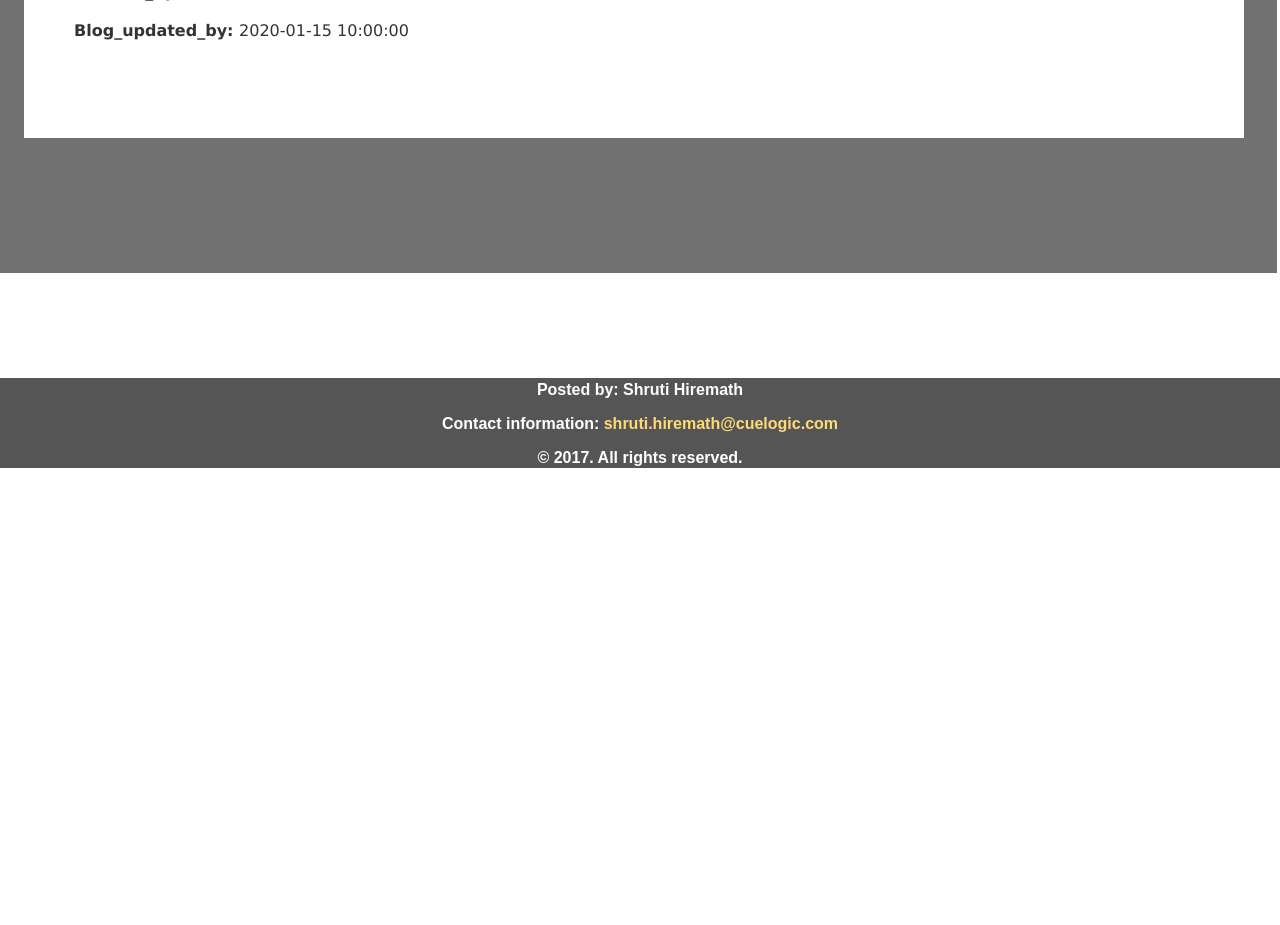
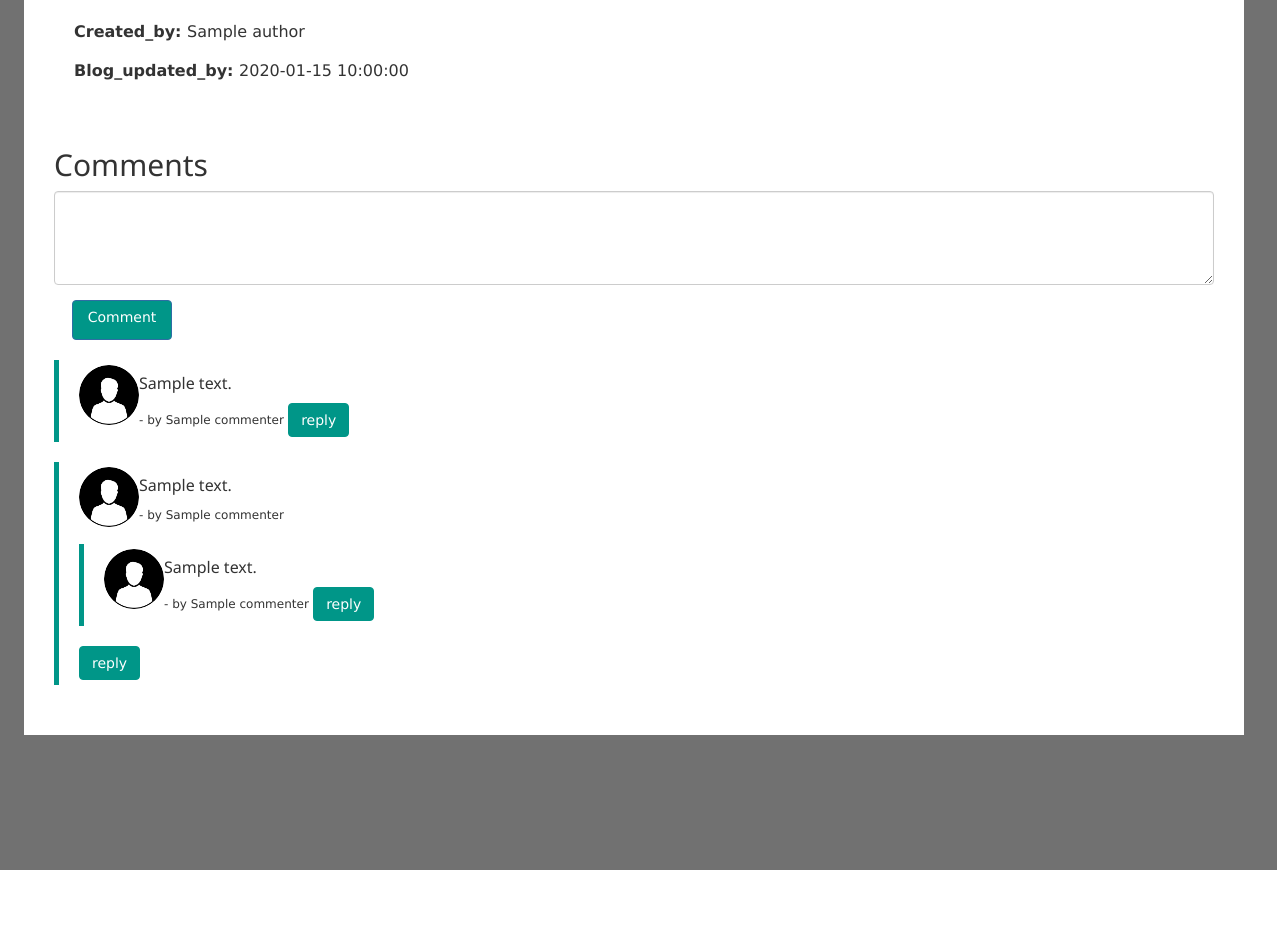
Before and after one commit to shrutih-cuelogic/Flask-Training, a Flask app: template Flask-Pracs/app/templates/auth/view_all_blogs.html in a window 1280 px wide. Shown: the part 684-1609 px from the top of the page. Before the commit the page ends 1152 px from the top, so only its background shows below. Run offline with Flask 2, Linux system fonts and the light colour scheme; tables that the repository leaves empty hold one stand-in row (values such as "Sample post"); the template is opened without the code that fills it: values that come from a table or form of the project are taken from there, most other values are stand-ins (such as "Sample title", 1, 10 or a date in 2020); some libraries are stand-ins or nearby versions.

Commit message:
implemented user comment functionality

```diff
--- a/Flask-Pracs/app/__init__.py
+++ b/Flask-Pracs/app/__init__.py
@@ -40,6 +40,7 @@ app.register_blueprint(blog_blueprint)
 # This will create the database file using SQLAlchemy
 admin.add_view(ModelView(models.User, db.session))
 admin.add_view(ModelView(models.Blog, db.session))
+admin.add_view(ModelView(models.UserComment, db.session))
 
 from app.auth.models import *
 
--- a/Flask-Pracs/app/auth/forms.py
+++ b/Flask-Pracs/app/auth/forms.py
@@ -1,4 +1,4 @@
-from flask_wtf import Form
+from flask_wtf import FlaskForm
 from wtforms import (
 StringField,
 TextAreaField,
@@ -13,7 +13,7 @@ validators
 GENDER =[('Male','M'),('Female','F')]
 
 # Register Form Class
-class RegisterForm(Form):
+class RegisterForm(FlaskForm):
     """ Registerform for registering users """
     name = StringField('*Name', [validators.Length(min=1, max=50)])
     username = StringField('Username', [validators.Length(min=4, max=25)])
@@ -25,7 +25,7 @@ class RegisterForm(Form):
     confirm = PasswordField('*Confirm Password',[validators.DataRequired()])
     address = TextAreaField('Address', [validators.optional(), validators.length(max=200)])
 
-class ProfileEditForm(Form):
+class ProfileEditForm(FlaskForm):
     """ PrfoileEditform for editing users profile """
     username = StringField("Username",[validators.DataRequired()])
     email = StringField("Email",[validators.DataRequired(), validators.Length(1,64),validators.Email()])
--- a/Flask-Pracs/app/auth/models.py
+++ b/Flask-Pracs/app/auth/models.py
@@ -51,6 +51,11 @@ class User(db.Model, UserMixin):
         cascade="all,delete",
         lazy='dynamic'
     )
+    user_comments = db.relationship('UserComment',
+        backref='commenter',
+        cascade="all,delete",
+        lazy='dynamic'
+    )
 
     def __str__(self):
         return '<User %r>' % (self.username)
--- /dev/null
+++ b/Flask-Pracs/app/blog/forms.py
@@ -0,0 +1,21 @@
+from flask_wtf import FlaskForm
+from wtforms import (
+StringField,
+TextAreaField,
+DateField,
+SubmitField,
+HiddenField,
+validators
+)
+
+# Comment form class
+class UserCommentForm(FlaskForm):
+	"""
+	CommentForm for registered users to comment any blog
+	"""
+	content = TextAreaField('Content',[validators.DataRequired(), validators.length(max=200)])
+	parent_comment_id = HiddenField("",[validators.optional()])
+	submit = SubmitField('Comment')
+	comment_created_on = DateField('Commented on',[
+		validators.optional()],
+		format='%Y/%m/%d')
--- a/Flask-Pracs/app/blog/user_comments_test.py
+++ b/Flask-Pracs/app/blog/user_comments_test.py
@@ -49,7 +49,7 @@ class UserCommentTests(unittest.TestCase):
 				password=password
 			), follow_redirects=True)
 
-		blog =Blog(title="blog user comment test",content="We are testing user comments for blog",blog_author=new_user)
+		blog =Blog(title="blog user comment test",description="We are testing user comments for blog",user_id=new_user.id)
 		db.session.add(blog)
 		db.session.commit()
 
@@ -74,7 +74,7 @@ class UserCommentTests(unittest.TestCase):
 				password=password
 			), follow_redirects=True)
 
-		blog =Blog(title="blog user comment test",content="We are testing user comments for blog",blog_author=new_user)
+		blog =Blog(title="blog user comment test",description="We are testing user comments for blog",user_id=new_user.id)
 		db.session.add(blog)
 		db.session.commit()
 		user_comment = UserComment.query.filter_by(content="This is user comments for blog").first()
--- a/Flask-Pracs/app/static/auth/css/auth.css
+++ b/Flask-Pracs/app/static/auth/css/auth.css
@@ -230,6 +230,14 @@ footer {
     float: left;
     margin-left: -3px;
 }
+#blog-portfolio .jumbotron a {
+    background: #009688;
+    color: #fff;
+    width: 100px;
+    height: 40px;
+    margin-left: 18px;
+}
+
 #blog-portfolio .jumbotron .blog-portfolio-item {
     float: left;
     width: 100%;
@@ -335,3 +343,35 @@ footer {
     top: 0;
     z-index: 99;
 }
+blockquote {
+    padding: 5px 20px;
+    margin: 20px 0px 20px;
+    font-size: 13.5px;
+    border-left: 5px solid #009688;
+}
+.Userimage {
+    width: 60px;
+}
+blockquote h4 {
+   font-size: 16px;
+}
+blockquote span {
+   font-size: 12px;
+}
+.replyCmnt {
+    margin-top: 12px;
+}
+blockquote .btn-change {
+    color: #fff;
+    background-color: #009688;
+    border-color: #009688;
+}
+blockquote .btn:hover {
+    color: #fff;
+    text-decoration: none;
+}
+.user_reply-form .btn-change {
+    color: #fff;
+    background-color: #009688;
+    border-color: #009688;
+}
--- a/Flask-Pracs/app/templates/auth/view_all_blogs.html
+++ b/Flask-Pracs/app/templates/auth/view_all_blogs.html
@@ -1,12 +1,17 @@
  {% extends 'layout.html' %} {% block body %}
+<script type="text/javascript">
+    function comment_toggler(comment_id) {
+        $("." + comment_id).toggle();
+    }
+</script>
 <div class="loginContainer">
     <div id="blog-portfolio">
         <div class="jumbotron">
-            {% for blogs in blogs_list %}
+            <a href="/" class="btn btn-primary" role="button"><strong><< Back</strong></a>
             <div class="blog-portfolio-item blog-img-right">
                 <div class="blog-portfolio-figure animate-box">
                     <img src="{{ url_for('static',filename='blog/images/woods.jpeg')}}" width="500" height="400" style="margin-top: 54px;">
-                    <p style="margin-top: 30px;"><strong>Created_by: </strong> {{blogs.created_by}}</p>
+                    <p style="margin-top: 30px;"><strong>Created_by: </strong> {{blogs.author.name}}</p>
                     <p style="margin-top: 2px;"><strong>Blog_updated_by: </strong> {{blogs.blog_updated_on}}</p>
                 </div>
                 <div class=" blog-portfolio-description">
@@ -14,10 +19,84 @@
                     <p>{{blogs.description|striptags}}</p>
                 </div>
             </div>
+            <h2 class="headtext">Comments</h2>
+            <form action="" method="post" name=commentform class="user_reply-form">
+                    {{form.hidden_tag()}}
+                <div class="form-group">
+                    {{ form.content(rows="4",class="form-control") }}
+                    {% for error in form.content.errors %}
+                        <span style="color:red ">{{ error }}</span><br>
+                    {% endfor %}
+                </div>
+                    {% if current_user.is_authenticated %}
+                        {{ form.submit(class="btn btn-change") }}
+                    {% else %}
+                        <a href="/login" class="btn btn-primary" role="button">Comment</a>
+                    {% endif %}
+            </form>
+            {% for comment in blog_comments %}
+                {% if not comment.user_replies %}
+                <blockquote class="comment-blockquote">
+                    <div class="pull-left Userimage">
+                        <img src="{{ url_for('static',filename='auth/images/profile_pic.png')}}" class="img-responsive img-circle avatar" alt="user profile image">
+                    </div>
+                    <h4>{{ comment.content }}</h4>
+                    <span class="blog-author">  - by {{ comment.commenter.name }}</span>
+                    <button class="btn btn-change" onclick="comment_toggler('{{ comment.id }}');">reply</button>
+                    <div class = "{{ comment.id }} replyCmnt" style="display:none;">
+                        <form action="" method="post" name=commentform class="user_reply-form">
+                        {% if form.csrf_token %}
+                            {{form.csrf_token()}}
+                        {% endif %}
+                        <div class="form-group">
+                        {{ form.content(rows="1",class="form-control") }}
+                        {{ form.parent_comment_id(value = comment.id) }}
+                        {% for error in form.content.errors %}
+                            <span style="color:red ">{{ error }}</span>
+                        {% endfor %}
+                        </div>
+                        {% if current_user.is_authenticated %}
+                            {{ form.submit(class="btn btn-change") }}
+                        {% else %}
+                            <a href="/login" class="btn btn-primary" role="button">Comment</a>
+                        {% endif %}
+                        </form>
+                    </div>
+                </blockquote>
+                {% endif %}
+                {% for user_reply in comment.userreplies recursive %}
+                    <blockquote class="comment-blockquote">
+                        <div class="pull-left Userimage">
+                            <img src="{{ url_for('static',filename='auth/images/profile_pic.png')}}" class="img-responsive img-circle avatar" alt="user profile image">
+                        </div>
+                        <h4>{{ user_reply.content }}</h4>
+                        <span class="blog-author">  - by {{ user_reply.commenter.name}}</span>
+                        {{ loop(user_reply.userreplies) }}
+                        <button class="btn btn-change" onclick="comment_toggler('{{ user_reply.id }}');">reply</button>
+                        <br>
+                        <div class = "{{ user_reply.id }} replyCmnt" style="display:none;">
+                            <form action="" method="post" name=commentform class="user_reply-form">
+                            {% if form.csrf_token %}
+                                {{form.csrf_token()}}
+                            {% endif %}
+                            <div class="form-group">
+                            {{ form.content(rows="1",class="form-control") }}
+                            {{ form.parent_comment_id(value = comment.id) }}
+                            {% for error in form.content.errors %}
+                                <span style="color:red ">{{ error }}</span>
+                            {% endfor %}
+                            </div>
+                            {% if current_user.is_authenticated %}
+                                {{ form.submit(class="btn btn-change") }}
+                            {% else %}
+                                <a href="/login" class="btn btn-primary" role="button">Comment</a>
+                            {% endif %}
+                            </form>
+                        </div>
+                    </blockquote>
+                {% endfor %}
             {% endfor %}
         </div>
     </div>
 </div>
 {% endblock %}
-
-<!-- "{{ url_for( 'static',filename='blog/images/woods.jpeg' )}} " -->
--- a/Flask-Pracs/app/templates/index.html
+++ b/Flask-Pracs/app/templates/index.html
@@ -5,13 +5,12 @@
   <img src="static/auth/images/main_wallpaper.jpg" align="center" class="img-responsive">
   <div class="container">
     <div class="centered">Shruti’s Tech Blog
-    <p>Filled with little coding notes and technical blogs. Also check out my blog on <a href="https://github.com/shrutih-cuelogic/Flask-Training">Github</a></p>
+    <p>Filled with little technical blogs, economical and social blogs. Also check out my blog on <a href="https://github.com/shrutih-cuelogic/Flask-Training">Github</a></p>
     </div>
   </div>
 </div>
 
 <div class="container mainContainer">
-<!-- Third Container (Grid) -->
   <div class="blog-intro text-center">
     <div class="container">
       <div class="row">
```
Also changed, not shown: Flask-Pracs/app/auth/views.py (+34 -23 lines), Flask-Pracs/app/blog/models.py (+41 -0 lines), Flask-Pracs/migrations/versions/5e59a482a92f_.py (added, +30 -0 lines).
